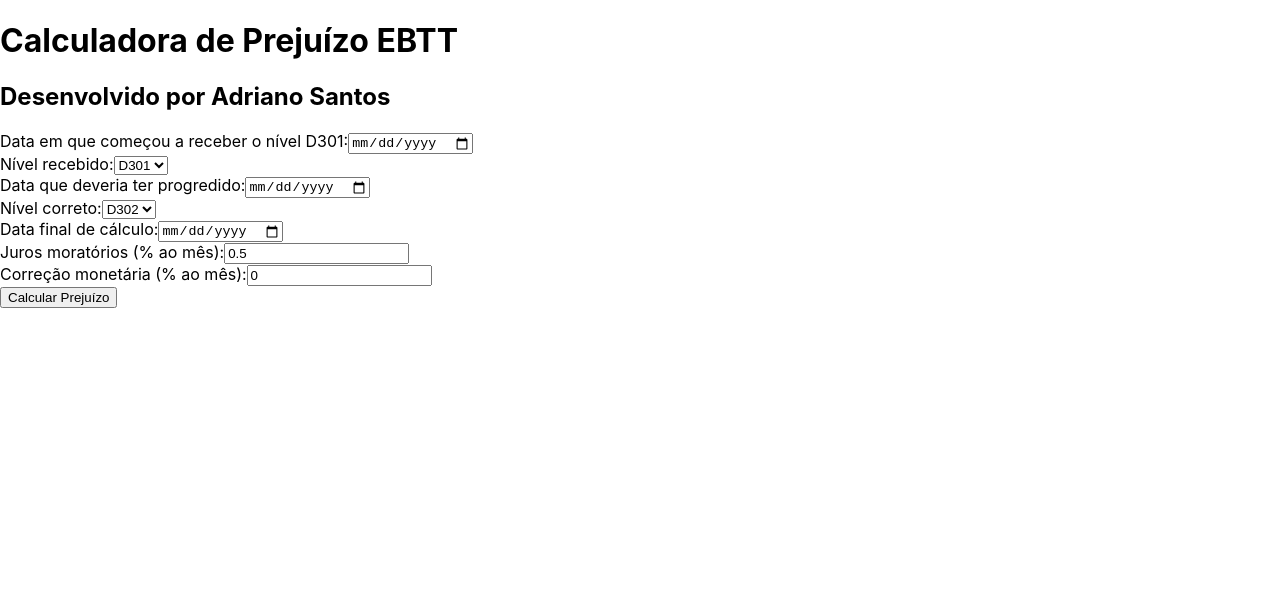
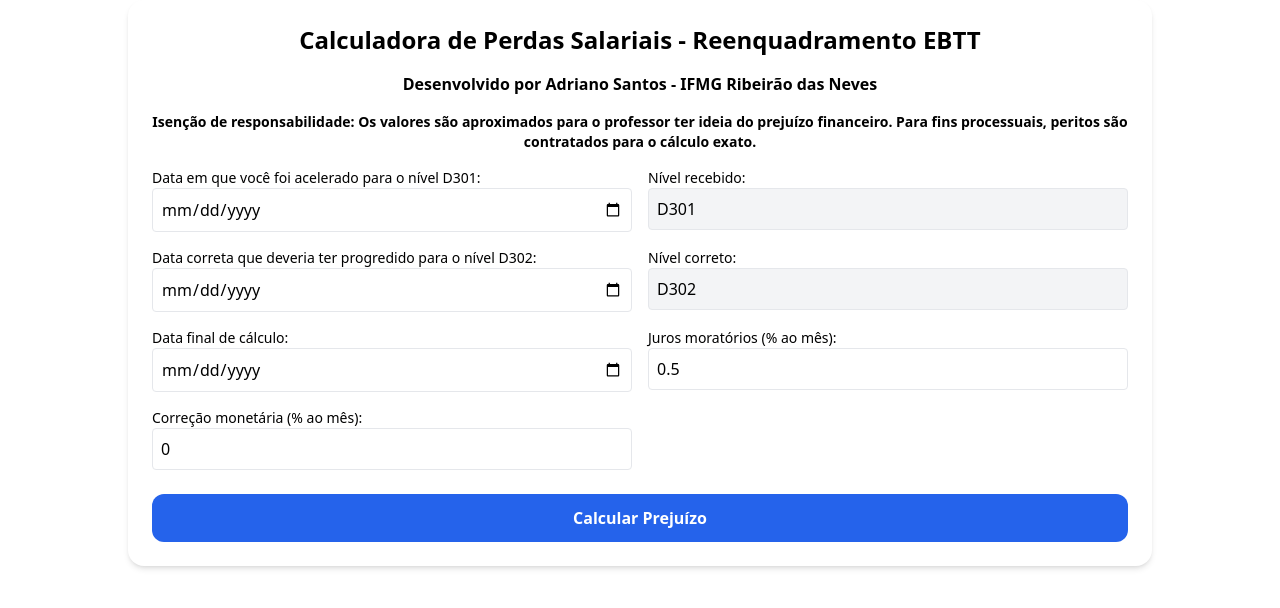
Before and after one commit to adrianocomp/calculadora-ebtt-progressao.github.io, a React (Create React App) app: page / in a window 1280 px wide. Shown: the top 608 px of the page. Built offline with nearby package versions, Linux system fonts and the light colour scheme.

Commit message:
melhorias de estilizaçao e correção de erros de calculo

```diff
--- a/package.json
+++ b/package.json
@@ -40,6 +40,9 @@
     ]
   },
   "devDependencies": {
-    "gh-pages": "^6.3.0"
+    "autoprefixer": "^10.4.21",
+    "gh-pages": "^6.3.0",
+    "postcss": "^8.5.6",
+    "tailwindcss": "^4.1.14"
   }
 }
--- a/public/index.html
+++ b/public/index.html
@@ -25,6 +25,8 @@
       Learn how to configure a non-root public URL by running `npm run build`.
     -->
     <title>React App</title>
+    <!-- Tailwind via CDN for immediate styling -->
+    <script src="https://cdn.tailwindcss.com"></script>
   </head>
   <body>
     <noscript>You need to enable JavaScript to run this app.</noscript>
--- a/src/App.jsx
+++ b/src/App.jsx
@@ -1,22 +1,33 @@
 import React, { useState } from 'react';
-
 export default function CalculadoraPrejuizoEBTT() {
   const [dados, setDados] = useState({
     dataInicioRecebido: '',
-    nivelRecebido: 'D301',
     dataCorreto: '',
-    nivelCorreto: 'D302',
     dataFinal: '',
-    salarioD301: 12862.13,
-    salarioD302: 13376.61,
-    salarioD303: 15309.9,
-    salarioD304: 15998.84,
     juros: 0.5,
     correcao: 0.0,
   });
 
   const [resultado, setResultado] = useState(null);
   const [detalhamento, setDetalhamento] = useState([]);
+
+  const tabelas = [
+    { ano: 2017, mes: 8, D301: 11323.71, D302: 11629.58, D303: 12060.77, D304: 12512.71, D401: 15806.58, D402: 16325.34 },
+    { ano: 2018, mes: 8, D301: 11561.91, D302: 11950.86, D303: 12411.89, D304: 12893.12, D401: 16199.24, D402: 16790.46 },
+    { ano: 2019, mes: 8, D301: 11800.12, D302: 12272.12, D303: 12763.01, D304: 13273.52, D401: 16591.91, D402: 17255.91 },
+    { ano: 2023, mes: 5, D301: 12862.13, D302: 13376.61, D303: 13911.69, D304: 14468.14, D401: 18085.19, D402: 18808.60 },
+    { ano: 2025, mes: 1, D301: 14019.74, D302: 14650.62, D303: 15309.90, D304: 15998.84, D401: 19758.57, D402: 20647.71 }
+  ];
+
+  function obterSalario(ano, mes, nivel) {
+    for (let i = tabelas.length - 1; i >= 0; i--) {
+      const t = tabelas[i];
+      if (ano > t.ano || (ano === t.ano && mes >= t.mes)) {
+        return t[nivel];
+      }
+    }
+    return tabelas[0][nivel];
+  }
 
   function calcularPrejuizo() {
     if (!dados.dataInicioRecebido || !dados.dataCorreto || !dados.dataFinal) {
@@ -26,10 +37,9 @@ export default function CalculadoraPrejuizoEBTT() {
 
     const inicio = new Date(dados.dataCorreto);
     const fim = new Date(dados.dataFinal);
-    const meses = (fim.getFullYear() - inicio.getFullYear()) * 12 + (fim.getMonth() - inicio.getMonth()) + 1;
+    let meses = (fim.getFullYear() - inicio.getFullYear()) * 12 + (fim.getMonth() - inicio.getMonth()) + 1;
+    if (meses > 60) meses = 60; // Limite máximo de 60 meses
 
-    let salarioRecebido = dados.salarioD301;
-    let salarioCorreto = dados.salarioD302;
     let totalNominal = 0;
     let totalCorrigido = 0;
     const linhas = [];
@@ -37,9 +47,18 @@ export default function CalculadoraPrejuizoEBTT() {
     for (let i = 0; i < meses; i++) {
       const dataAtual = new Date(inicio);
       dataAtual.setMonth(inicio.getMonth() + i);
+      const ano = dataAtual.getFullYear();
+      const mes = dataAtual.getMonth() + 1;
 
-      if (i >= 24 && i < 48) salarioCorreto = dados.salarioD303;
-      if (i >= 48) salarioCorreto = dados.salarioD304;
+      let salarioRecebido = obterSalario(ano, mes, 'D301');
+      let salarioCorreto = obterSalario(ano, mes, 'D302');
+
+      // Progressões futuras: após 24 e 48 meses
+      if (i >= 24 && i < 48) {
+        salarioCorreto = obterSalario(ano, mes, 'D303');
+      } else if (i >= 48) {
+        salarioCorreto = obterSalario(ano, mes, 'D304');
+      }
 
       const diferenca = salarioCorreto - salarioRecebido;
       const ferias = diferenca / 3 / 12;
@@ -70,6 +89,7 @@ export default function CalculadoraPrejuizoEBTT() {
       meses,
       totalNominal: totalNominal.toFixed(2),
       totalCorrigido: totalCorrigido.toFixed(2),
+      aviso: meses === 60 ? 'O cálculo foi limitado a 60 meses.' : ''
     });
 
     setDetalhamento(linhas);
@@ -82,34 +102,25 @@ export default function CalculadoraPrejuizoEBTT() {
 
   return (
     <div className="p-6 max-w-5xl mx-auto bg-white rounded-2xl shadow-md">
-      <h1 className="text-2xl font-bold mb-4 text-center">Calculadora de Prejuízo EBTT</h1>
-      <h2 className="text-2xl font-bold mb-4 text-center">Desenvolvido por Adriano Santos</h2>
+      <h1 className="text-2xl font-bold mb-4 text-center">Calculadora de Perdas Salariais - Reenquadramento EBTT</h1>
+      <h5 className="text-base font-bold mb-4 text-center">Desenvolvido por Adriano Santos - IFMG Ribeirão das Neves</h5>
+      <h5 className="text-sm font-bold mb-4 text-center"> Isenção de responsabilidade: Os valores são aproximados para o professor ter ideia do prejuízo financeiro. Para fins processuais, peritos são contratados para o cálculo exato.</h5>
       <div className="grid grid-cols-2 gap-4">
         <div>
-          <label className="block text-sm font-medium">Data em que começou a receber o nível D301:</label>
+          <label className="block text-sm font-medium">Data em que você foi acelerado para o nível D301:</label>
           <input type="date" name="dataInicioRecebido" value={dados.dataInicioRecebido} onChange={handleChange} className="border rounded p-2 w-full" />
         </div>
         <div>
           <label className="block text-sm font-medium">Nível recebido:</label>
-          <select name="nivelRecebido" value={dados.nivelRecebido} onChange={handleChange} className="border rounded p-2 w-full">
-            <option>D301</option>
-            <option>D302</option>
-            <option>D303</option>
-            <option>D304</option>
-          </select>
+          <input type="text" value="D301" disabled className="border rounded p-2 w-full bg-gray-100" />
         </div>
         <div>
-          <label className="block text-sm font-medium">Data que deveria ter progredido:</label>
+          <label className="block text-sm font-medium">Data correta que deveria ter progredido para o nível D302:</label>
           <input type="date" name="dataCorreto" value={dados.dataCorreto} onChange={handleChange} className="border rounded p-2 w-full" />
         </div>
         <div>
           <label className="block text-sm font-medium">Nível correto:</label>
-          <select name="nivelCorreto" value={dados.nivelCorreto} onChange={handleChange} className="border rounded p-2 w-full">
-            <option>D301</option>
-            <option>D302</option>
-            <option>D303</option>
-            <option>D304</option>
-          </select>
+          <input type="text" value="D302" disabled className="border rounded p-2 w-full bg-gray-100" />
         </div>
         <div>
           <label className="block text-sm font-medium">Data final de cálculo:</label>
@@ -132,6 +143,7 @@ export default function CalculadoraPrejuizoEBTT() {
           <p className="text-lg font-semibold">Período de cálculo: {resultado.periodo}</p>
           <p className="text-lg">Total nominal (sem juros/correção): <strong>R$ {resultado.totalNominal}</strong></p>
           <p className="text-lg">Total corrigido (juros + correção): <strong>R$ {resultado.totalCorrigido}</strong></p>
+          {resultado.aviso && <p className="text-red-600 font-medium">{resultado.aviso}</p>}
           <p className="text-sm text-gray-600">Período total: {resultado.meses} meses</p>
         </div>
       )}
--- a/src/index.css
+++ b/src/index.css
@@ -1,13 +1,73 @@
-body {
-  margin: 0;
-  font-family: -apple-system, BlinkMacSystemFont, 'Segoe UI', 'Roboto', 'Oxygen',
-    'Ubuntu', 'Cantarell', 'Fira Sans', 'Droid Sans', 'Helvetica Neue',
-    sans-serif;
-  -webkit-font-smoothing: antialiased;
-  -moz-osx-font-smoothing: grayscale;
+@tailwind base;
+@tailwind components;
+@tailwind utilities;
+
+/* ===== Estilos globais personalizados ===== */
+
+html, body {
+  @apply bg-gray-50 text-gray-800 font-sans min-h-screen;
 }
 
-code {
-  font-family: source-code-pro, Menlo, Monaco, Consolas, 'Courier New',
-    monospace;
+/* ===== Cartão principal ===== */
+.app-container {
+  @apply max-w-3xl mx-auto mt-10 bg-white shadow-lg rounded-2xl p-8;
 }
+
+/* ===== Título principal ===== */
+.app-title {
+  @apply text-2xl font-semibold text-center mb-6 text-blue-700;
+}
+
+/* ===== Campos de entrada ===== */
+label {
+  @apply block text-sm font-medium text-gray-700 mb-1;
+}
+
+input, select {
+  @apply w-full border border-gray-300 rounded-lg px-3 py-2 mb-4 text-gray-800
+         focus:outline-none focus:ring-2 focus:ring-blue-400 focus:border-transparent transition;
+}
+
+/* ===== Botão principal ===== */
+button {
+  @apply w-full bg-blue-600 hover:bg-blue-700 text-white font-semibold py-2 px-4 rounded-lg transition;
+}
+
+/* ===== Resultado ===== */
+.result-container {
+  @apply mt-6 p-4 border border-blue-200 bg-blue-50 rounded-lg;
+}
+
+.result-title {
+  @apply text-lg font-semibold text-blue-800 mb-2;
+}
+
+.result-text {
+  @apply text-gray-700 leading-relaxed;
+}
+
+/* ===== Tabelas de detalhamento ===== */
+.table-container {
+  @apply mt-6 overflow-x-auto;
+}
+
+table {
+  @apply min-w-full border border-gray-300 rounded-lg text-sm;
+}
+
+th {
+  @apply bg-blue-100 text-left px-4 py-2 font-medium text-blue-800 border-b;
+}
+
+td {
+  @apply px-4 py-2 border-b text-gray-700;
+}
+
+tr:nth-child(even) {
+  @apply bg-gray-50;
+}
+
+/* ===== Rodapé ===== */
+footer {
+  @apply text-center text-xs text-gray-500 mt-8;
+}
```
Also changed, not shown: 1 other file (tests, documents, lock files or other folders).
